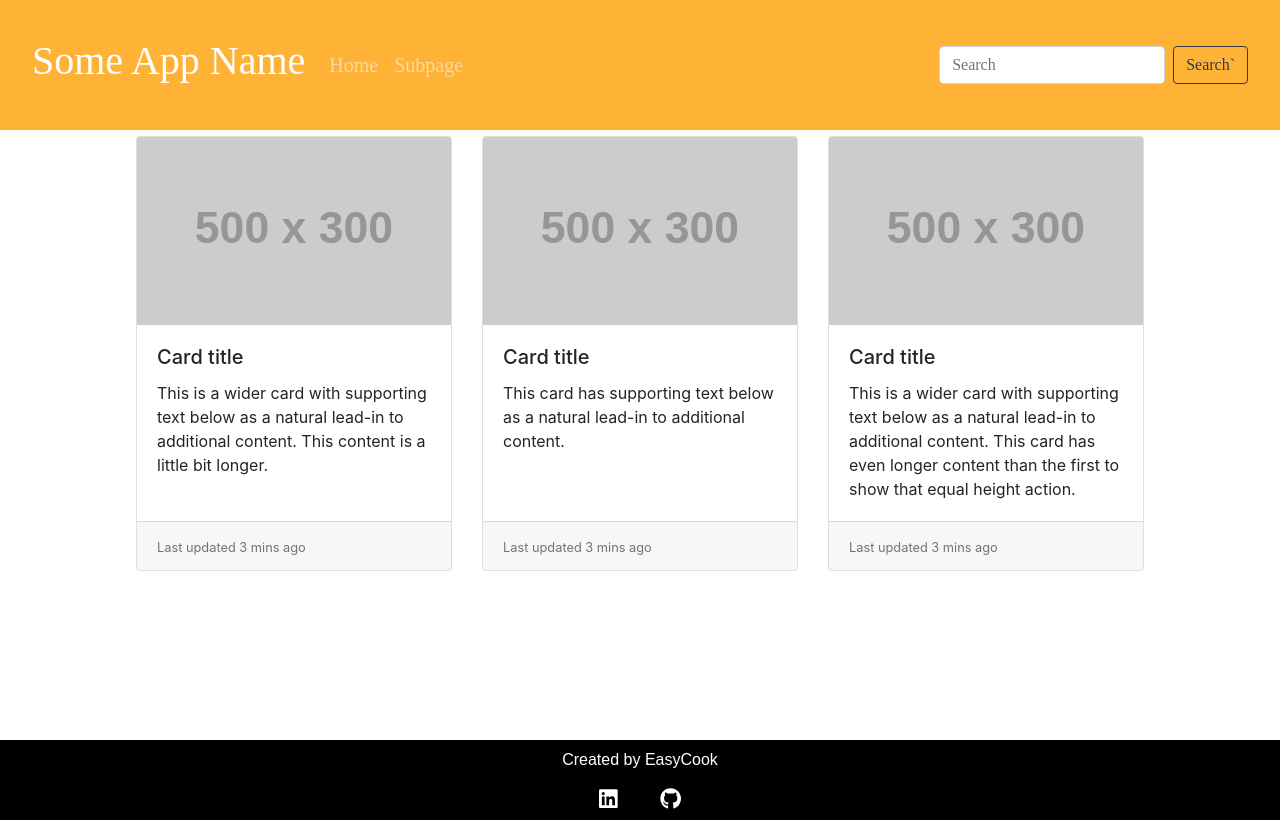
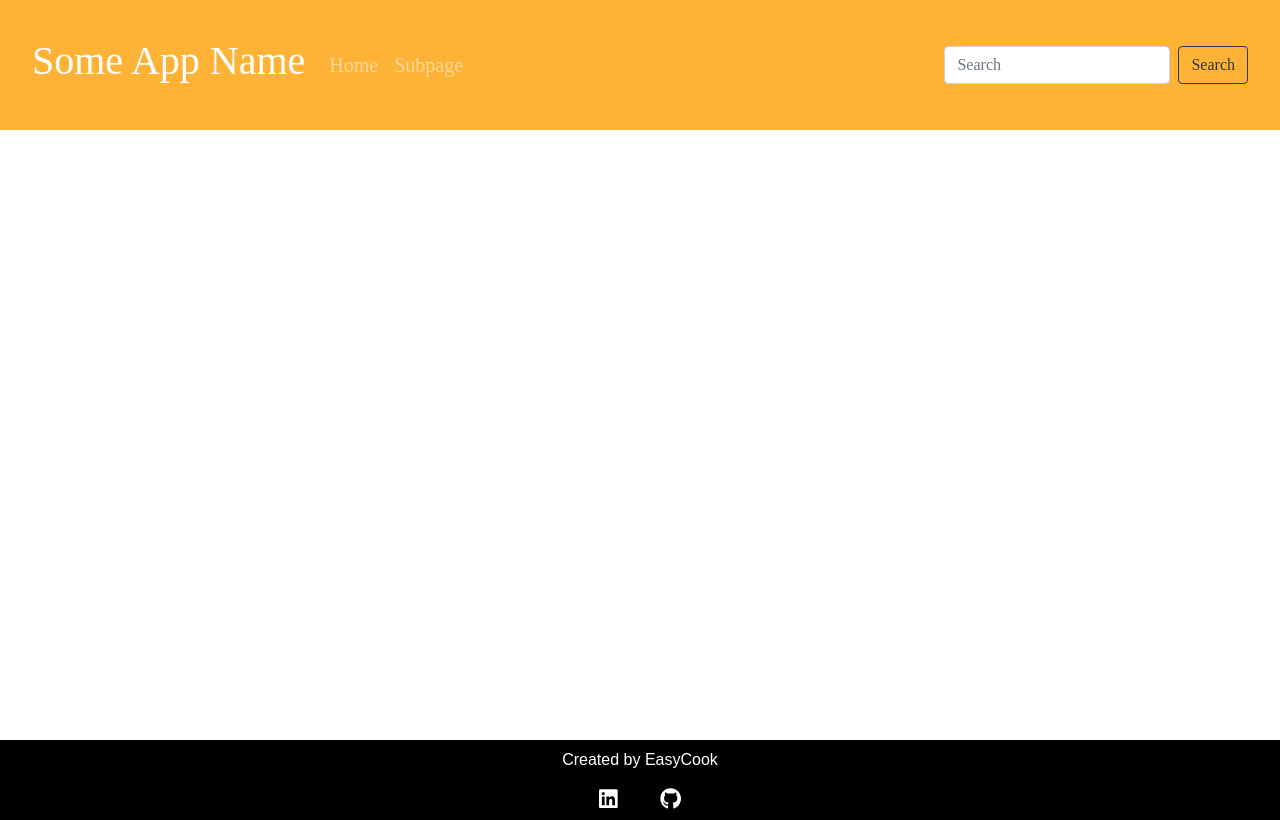
Before and after one commit to 401n16-EasyDraw/final, a React (Create React App) app: page / in a window 1280 px wide. Built offline with nearby package versions, Linux system fonts and the light colour scheme.

Commit message:
checkpoint: got search items displaying to page

```diff
--- a/src/components/Header.js
+++ b/src/components/Header.js
@@ -68,7 +68,7 @@ function Header(props) {
             onChange={(e) => setQuery(e.target.value)}
           />
           <Button variant="outline-dark" onClick={() => searchRecipes(query)}>
-            Search`
+            Search
           </Button>
         </Form>
       </Navbar>
@@ -78,7 +78,7 @@ function Header(props) {
 
 const mapStateToProps = (state) => {
   return {
-    recipes: state.recipeStore.recipes,
+    searchResults: state.recipeStore.searchResults,
   };
 };
 
--- a/src/components/RecipeList.js
+++ b/src/components/RecipeList.js
@@ -1,51 +1,37 @@
 import React from 'react';
-import { Card, CardDeck } from 'react-bootstrap';
+import { connect } from 'react-redux';
+// import { searchRecipes } from '../store/recipe-slice';
+import { Card, CardDeck, Button } from 'react-bootstrap';
 
-function RecipeList() {
-  return (
-    <CardDeck>
-      <Card>
-        <Card.Img variant="top" src="https://via.placeholder.com/500x300" />
+function RecipeList(props) {
+  const { searchResults } = props;
+  const recipesToRender = [];
+
+  searchResults.forEach((hit, i) => {
+    const { recipe } = hit;
+
+    recipesToRender.push(
+      <Card key={i}>
+        <Card.Img variant="top" src={recipe.image} />
         <Card.Body>
-          <Card.Title>Card title</Card.Title>
-          <Card.Text>
-            This is a wider card with supporting text below as a natural lead-in
-            to additional content. This content is a little bit longer.
-          </Card.Text>
+          <Card.Title>{recipe.label}</Card.Title>
+          <Card.Text>Source: {recipe.source}</Card.Text>
+          <Card.Text>View Details</Card.Text>
         </Card.Body>
         <Card.Footer>
-          <small className="text-muted">Last updated 3 mins ago</small>
+          <Button>Save to Favorites</Button>
         </Card.Footer>
       </Card>
-      <Card>
-        <Card.Img variant="top" src="https://via.placeholder.com/500x300" />
-        <Card.Body>
-          <Card.Title>Card title</Card.Title>
-          <Card.Text>
-            This card has supporting text below as a natural lead-in to
-            additional content.{' '}
-          </Card.Text>
-        </Card.Body>
-        <Card.Footer>
-          <small className="text-muted">Last updated 3 mins ago</small>
-        </Card.Footer>
-      </Card>
-      <Card>
-        <Card.Img variant="top" src="https://via.placeholder.com/500x300" />
-        <Card.Body>
-          <Card.Title>Card title</Card.Title>
-          <Card.Text>
-            This is a wider card with supporting text below as a natural lead-in
-            to additional content. This card has even longer content than the
-            first to show that equal height action.
-          </Card.Text>
-        </Card.Body>
-        <Card.Footer>
-          <small className="text-muted">Last updated 3 mins ago</small>
-        </Card.Footer>
-      </Card>
-    </CardDeck>
-  );
+    );
+  });
+
+  return <CardDeck>{recipesToRender}</CardDeck>;
 }
 
-export default RecipeList;
+const mapStateToProps = (state) => {
+  return {
+    searchResults: state.recipeStore.searchResults,
+  };
+};
+
+export default connect(mapStateToProps)(RecipeList);
```
